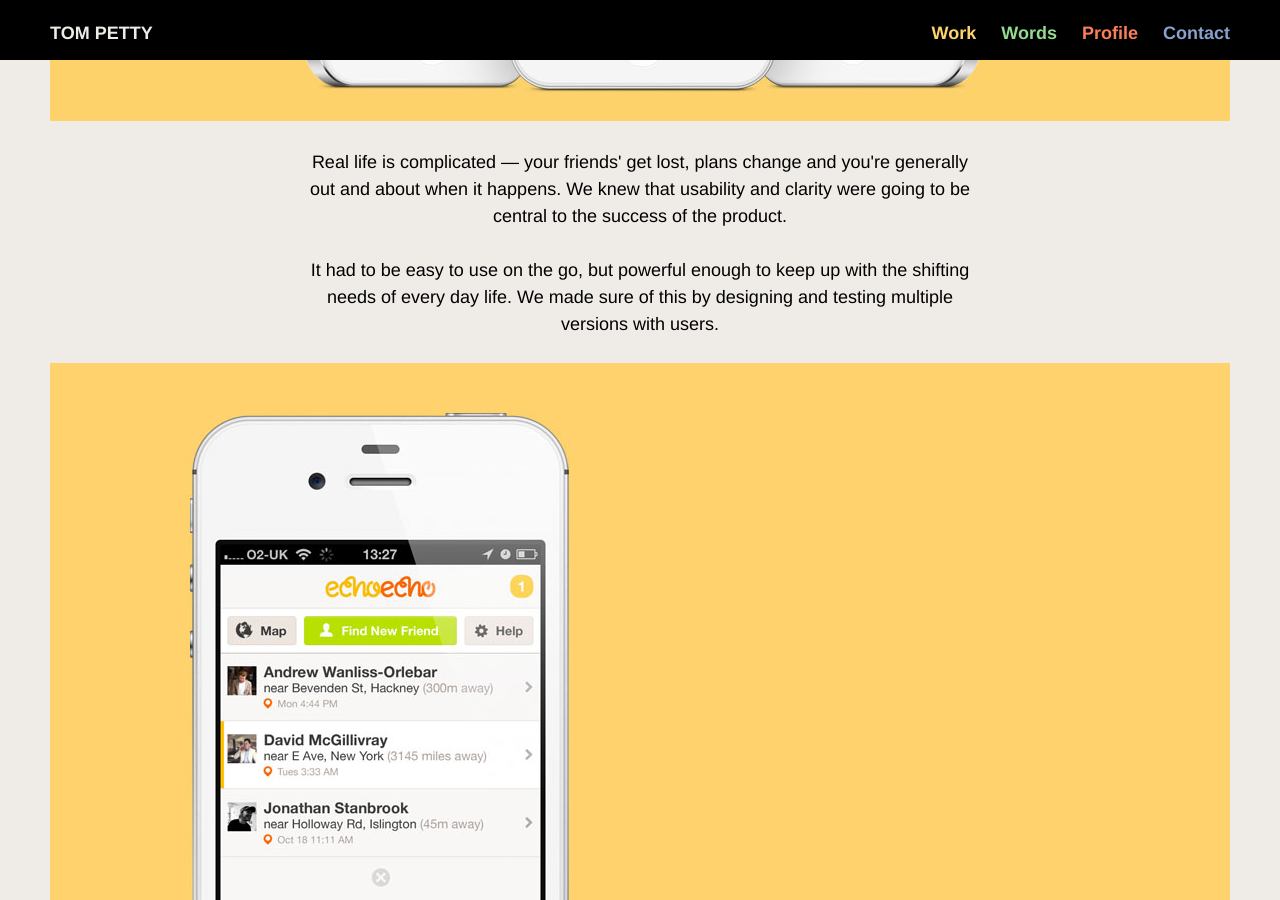
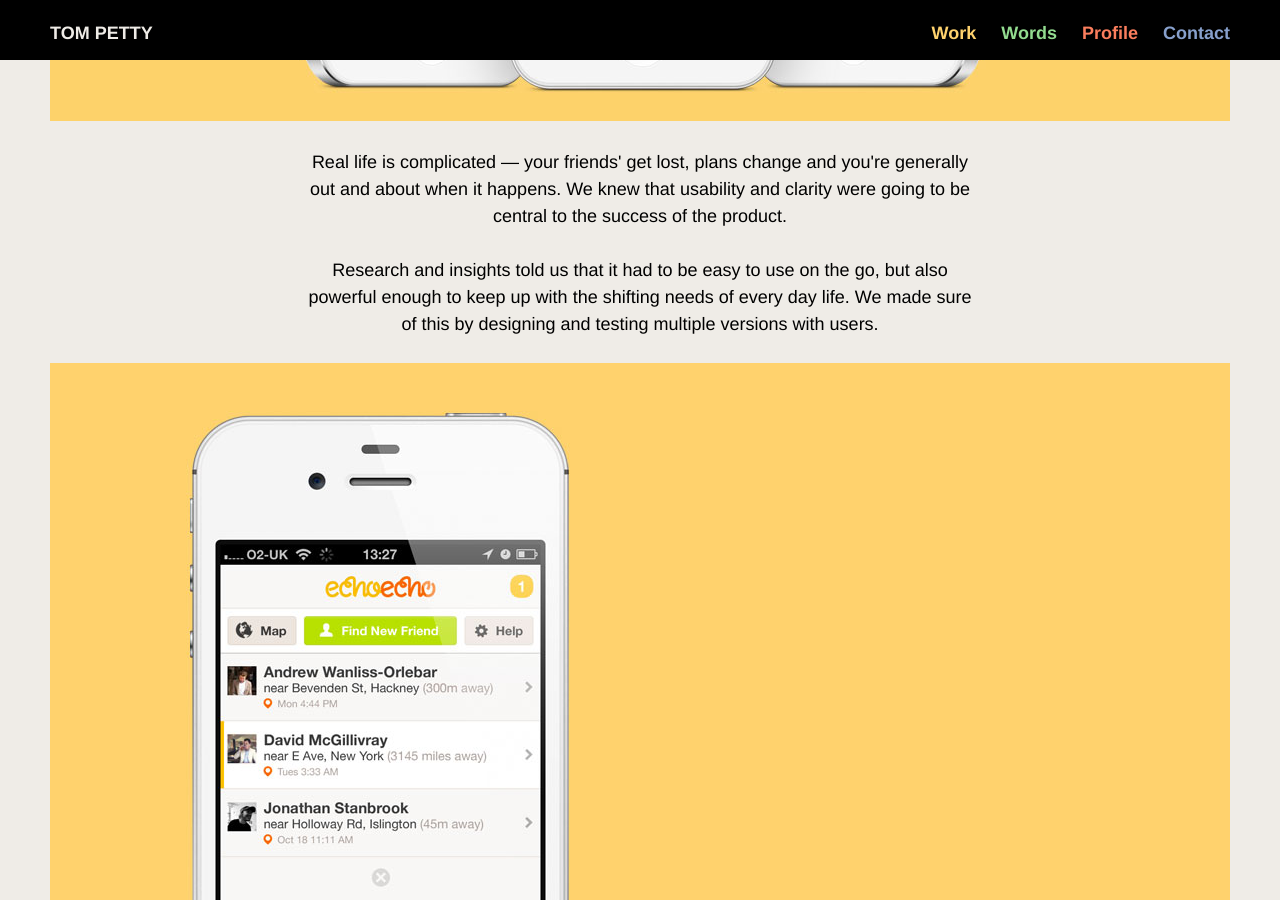
Before and after one commit to anothertompetty/portfolio, a Jekyll site: the page built from echoecho.html, in a window 1280 px wide and 900 px high, scrolled down 1613 px. Built offline with Jekyll 4.4.1, drawn with Linux system fonts in a browser that asks for light colours; nearby versions of some CDN libraries; Markdown is read by kramdown in place of the engine named in the settings.

Commit message:
updating story

```diff
--- a/echoecho.html
+++ b/echoecho.html
@@ -31,9 +31,9 @@
 		change and you're generally out and about when it happens.
 		We knew that usability and clarity were going to be central to
 		the success of the product.<br><br>
-		It had to be easy to use on the go, but powerful enough to keep
-		up with the shifting needs of every day life. We made sure of this
-		by designing and testing multiple versions with users.</p>
+		Research and insights told us that it had to be easy to use on the go,
+		but also powerful enough to keep up with the shifting needs of every day life.
+		We made sure of this by designing and testing multiple versions with users.</p>
 
 		<img src="img/echoecho/echo4.jpg">
 
```
